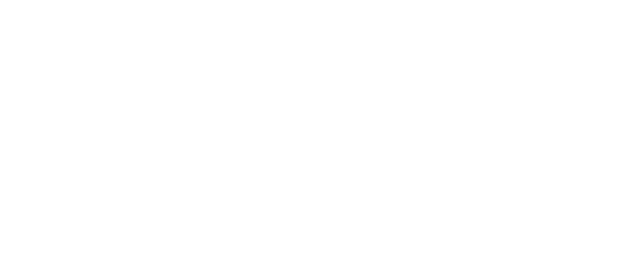
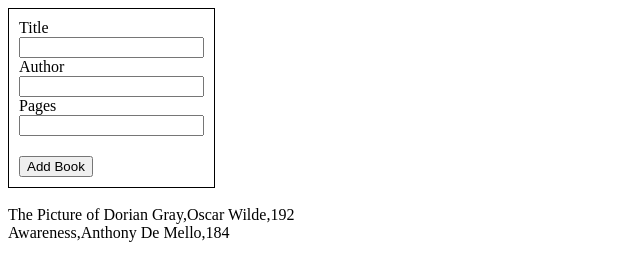
Before and after one commit to amekatze/my-library, a plain HTML site: page index.html in a window 1280 px wide. Shown: the whole page, without its empty margins (0-640 px from the left). Drawn offline with Linux system fonts and the light colour scheme.

Commit message:
Add book function and display of library in the dom

```diff
--- a/index.html
+++ b/index.html
@@ -4,9 +4,28 @@
     <meta charset="UTF-8">
     <meta http-equiv="X-UA-Compatible" content="IE=edge">
     <meta name="viewport" content="width=device-width, initial-scale=1.0">
+    <link rel="stylesheet" href="style.css">
     <title>Library</title>
 </head>
 <body>
+
+<div class="addbook">
+        <label for="title">Title</label>
+        <input type="text" id="title" name="title">
+        <label for="title">Author</label>
+        <input type="text" id="author" name="author">
+        <label for="title">Pages</label>
+        <input type="number" id="pages" name="pages">
+     <button id="addnewbook" onclick="addBook()">Add Book</button>
+</div>
+<div class="library">
+    <table>
+
+    </table>
+</div>
+
+
+    <div id="test"></div>
     <script src="script.js"></script>
 </body>
 </html>
--- a/script.js
+++ b/script.js
@@ -1,4 +1,15 @@
-let myLibrary = [];
+let library = [
+   {
+        title: "The Picture of Dorian Gray",
+        author: "Oscar Wilde",
+        pages: 192
+    },
+    {
+        title: "Awareness",
+        author: "Anthony De Mello",
+        pages: 184
+    }
+];
 
 
 function Book(title, author, pages){
@@ -11,7 +22,22 @@ Book.prototype.info = function(){
     return (this.title + ", " + this.author + ", " + this.pages)
 }
 
+function addBookToLibrary(book) {
+    document.getElementById("test").innerHTML += "</br>" + Object.values(book);
+    library.push(book);
+}
 
-function addBookToLibrary() {
+library.forEach(book => document.getElementById("test").innerHTML += "</br>" + Object.values(book))
 
+
+const addBookButton = document.getElementById("addnewbook");
+
+
+function addBook() {
+    console.log("button works")
+    let title = document.getElementById("title").value;
+    let author = document.getElementById("author").value;
+    let pages = document.getElementById("pages").value;
+    const book = new Book(title, author, pages);
+    addBookToLibrary(book);
 }
--- a/style.css
+++ b/style.css
@@ -0,0 +1,13 @@
+.addbook {
+    width: fit-content;
+    border: 1px solid black;
+    padding: 10px;
+}
+
+.addbook input{
+    display: block;
+}
+
+.addbook button{
+    margin-top: 20px;
+}
```
